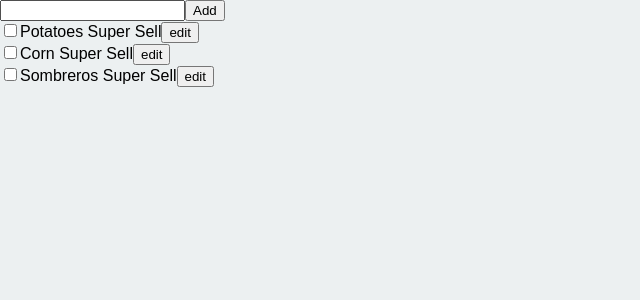
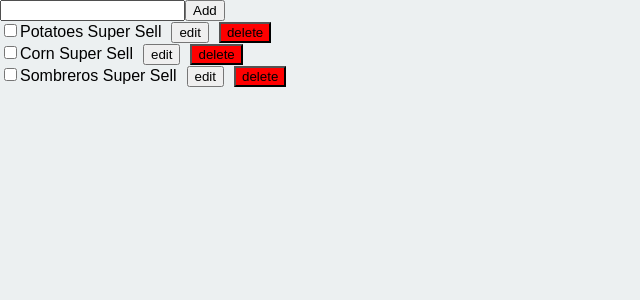
Before and after one commit to MosheLevC/techtroop-mobx-store, a React (Vite) app: page / in a window 1280 px wide. Shown: the top 300 px of the page, without its empty margins (0-640 px from the left). Built offline with nearby package versions, Linux system fonts and the light colour scheme.

Commit message:
Exercise 4

```diff
--- a/src/App.css
+++ b/src/App.css
@@ -1,3 +1,10 @@
 .crossed {
-  text-decoration: line-through
+  text-decoration: line-through;
 }
+.editButton {
+  margin-left: 10px;
+}
+.deleteButton {
+  margin-left: 10px;
+  background-color: red;
+}
--- a/src/components/Item.jsx
+++ b/src/components/Item.jsx
@@ -10,7 +10,7 @@ class Item extends Component {
     this.props.store.editItem(this.props.item.name, location);
   };
   deleteItem = () => {
-    //your code here
+    this.props.store.deleteItem(this.props.item.name);
   };
   render() {
     let item = this.props.item;
@@ -21,6 +21,9 @@ class Item extends Component {
         <button className="editButton" onClick={this.editItem}>
           edit
         </button>
+        <button className="deleteButton" onClick={this.deleteItem}>
+          delete
+        </button>
       </div>
     );
   }
--- a/src/stores/ShoppingList.js
+++ b/src/stores/ShoppingList.js
@@ -25,7 +25,8 @@ export class ShoppingList {
     let item = this.list.find((i) => i.name === name);
     item.location = location;
   };
-  deleteItem = () => {
-    // your code here
+  deleteItem = (name) => {
+    let updatedList = this.list.filter((i) => i.name !== name);
+    this.list = updatedList;
   };
 }
```
